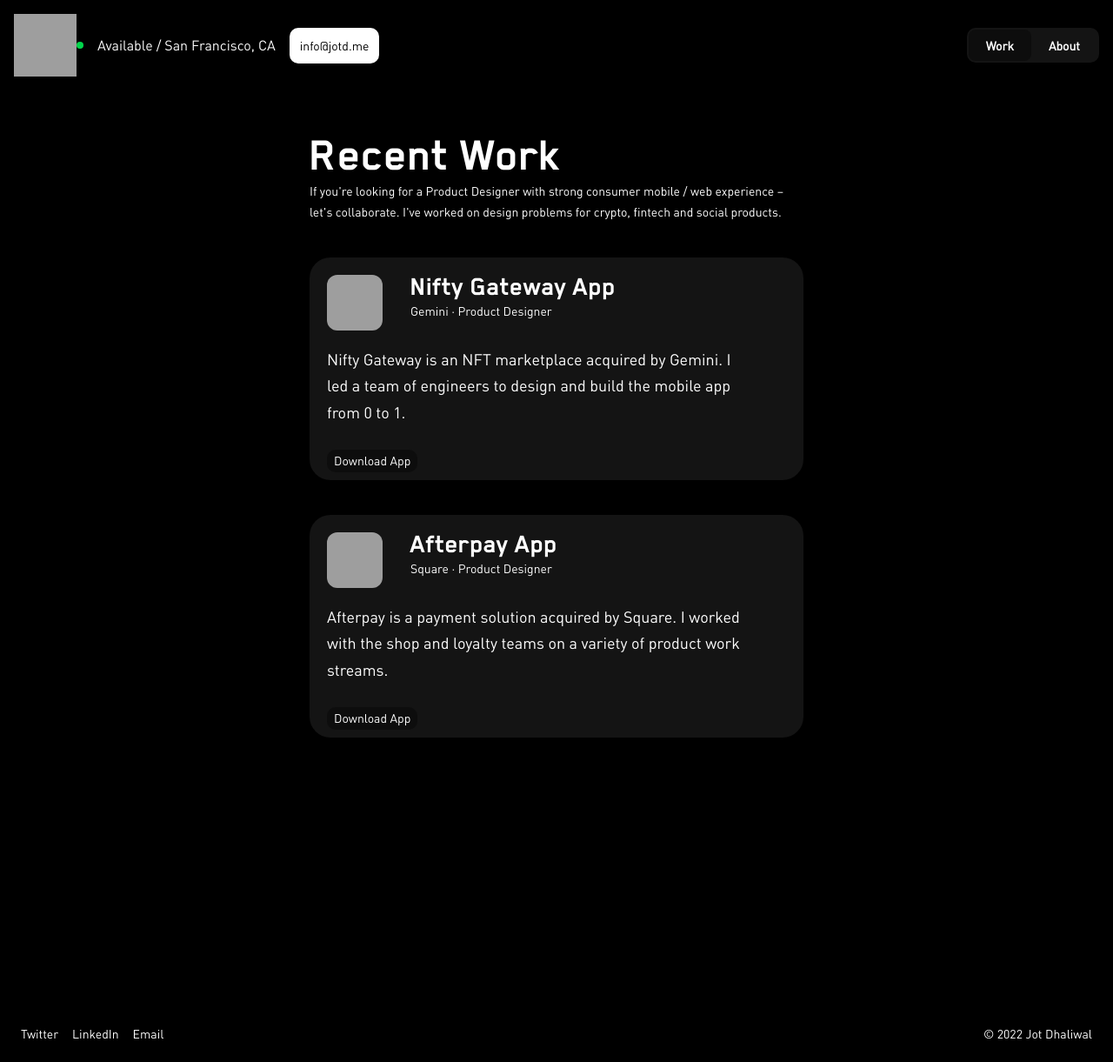
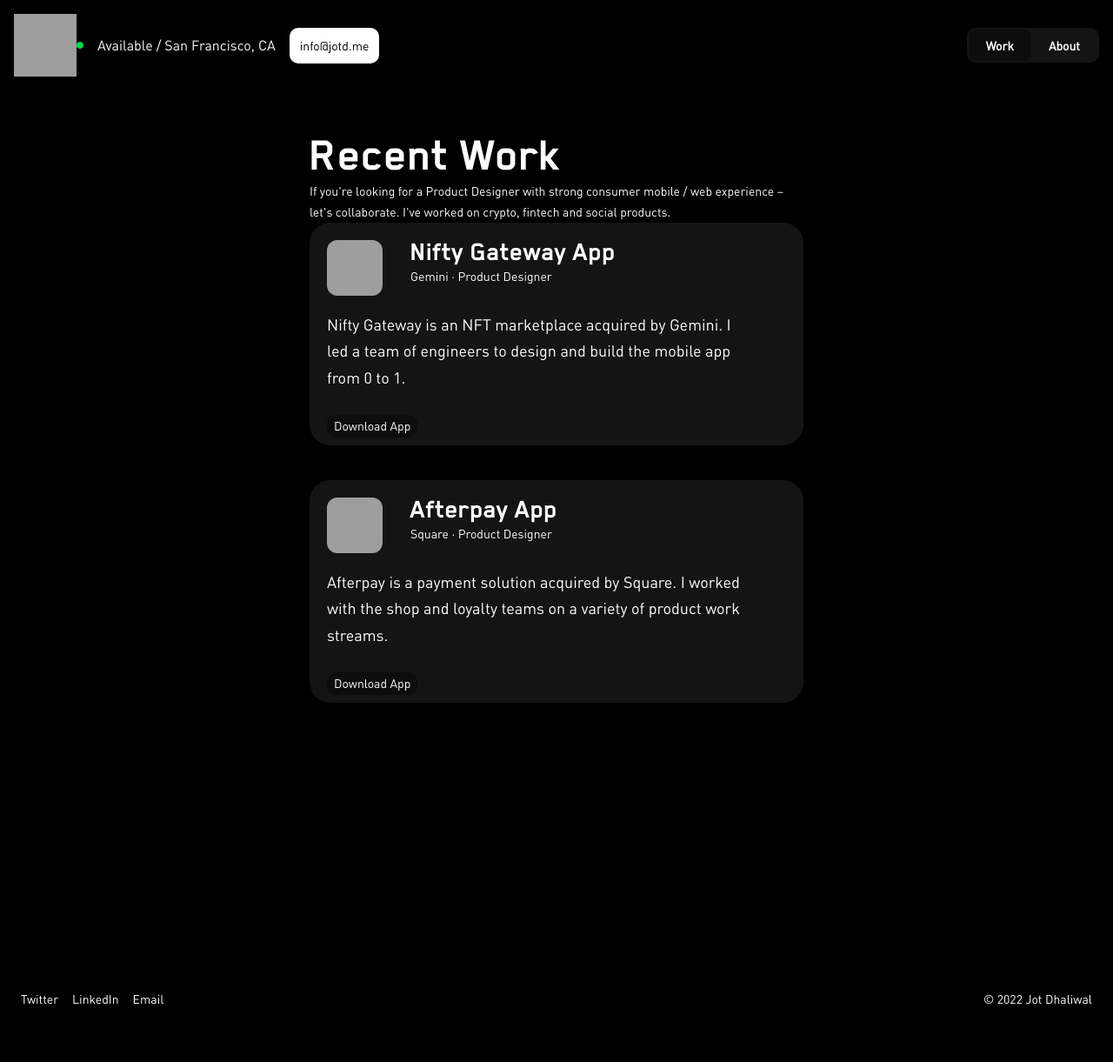
Before and after one commit to jotd/jotd-portfolio, a Jekyll site: the page work/index.html, which Jekyll copies as it is, in a window 1280 px wide and 1221 px high. Shown: the whole window at 87% size. Built offline with Jekyll 4.4.1, drawn with Linux system fonts in a browser that asks for light colours; grey boxes are pictures that could not be loaded.

Commit message:
Update index.html

```diff
--- a/work/index.html
+++ b/work/index.html
@@ -43,11 +43,11 @@
 
 
 <!-- Title -->
-  <div id="margin-below-header" class="content-about">
+  <div id="spacer-sm" class="content-about">
     <div class="header-about">Recent Work</div>
     <div class="text-2">
       If you're looking for a Product Designer with strong consumer mobile / web experience – let's collaborate.
-      I've worked on design problems for crypto, fintech and social products.
+      I've worked on crypto, fintech and social products.
     </div>
   </div>
 
```
